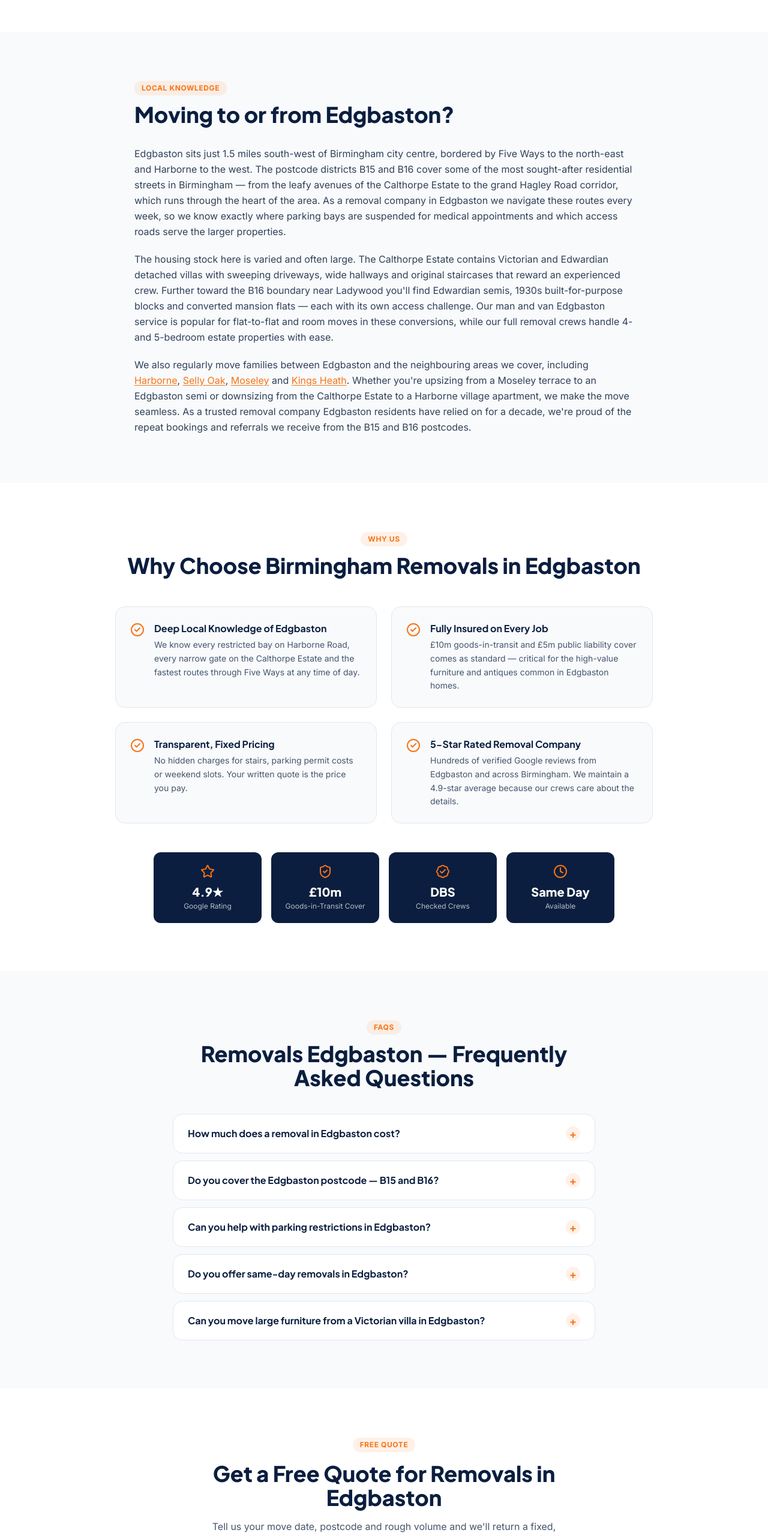
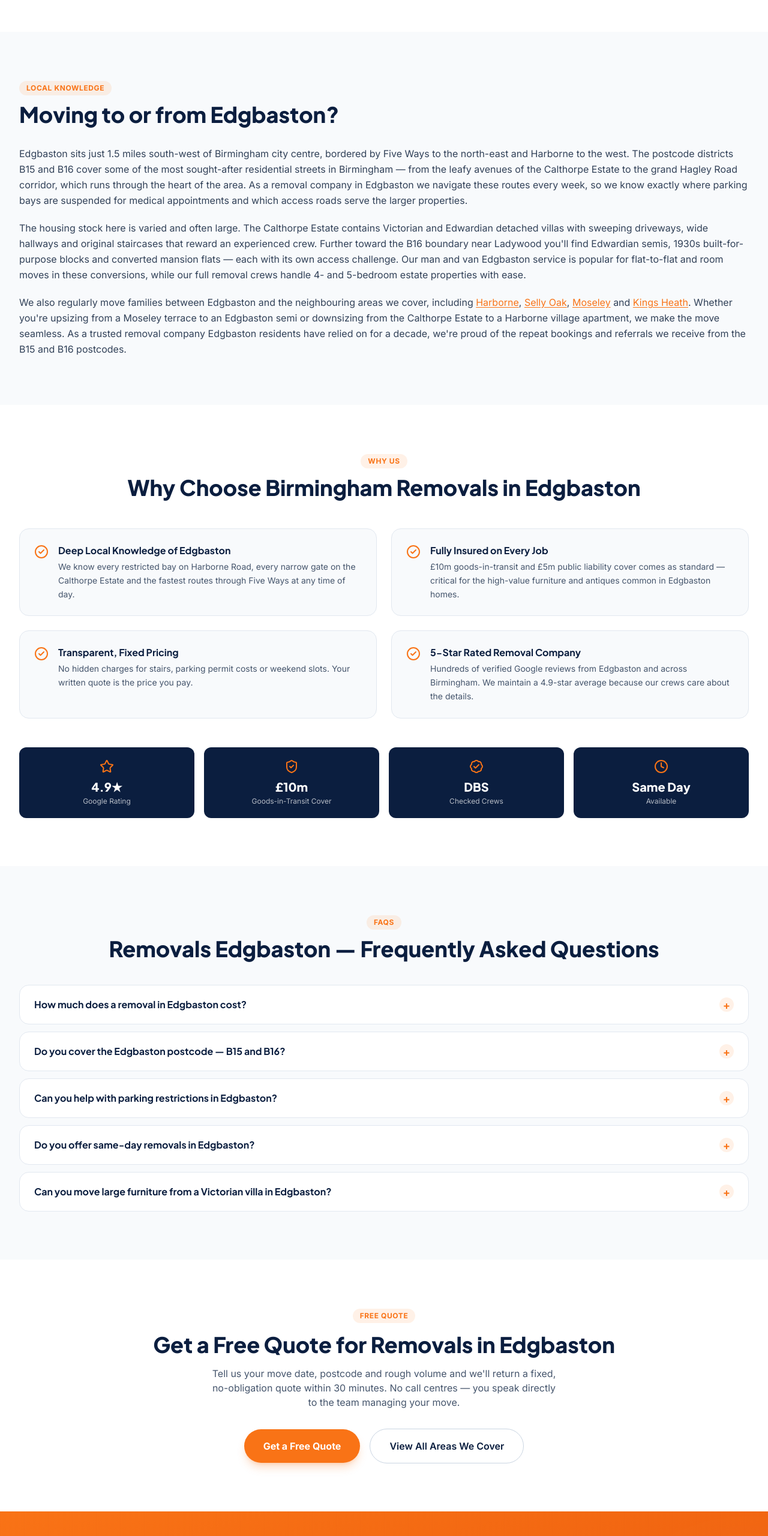
Before and after one commit to atifjan2019/Birmingham-Removals, a Next.js app: page /removals-edgbaston in a window 1280 px wide. Shown: the part 1580-4141 px from the top of the page at 60% size. Built offline with nearby package versions, Linux system fonts and the light colour scheme; no server answers.

Commit message:
Increase max width of local area section for better layout

```diff
--- a/src/app/removals-edgbaston/page.js
+++ b/src/app/removals-edgbaston/page.js
@@ -233,7 +233,7 @@ export default async function RemovalsEdgbastonPage() {
 
       {/* ── Local Area ── */}
       <section className="py-20 bg-slate-50">
-        <div className="max-w-4xl mx-auto px-4 sm:px-6 lg:px-8">
+        <div className="max-w-7xl mx-auto px-4 sm:px-6 lg:px-8">
           <div className="mb-8">
             <span className="inline-block px-3 py-1 rounded-full bg-[#F97316]/10 text-[#F97316] text-xs font-bold uppercase tracking-wider mb-3">
               Local Knowledge
@@ -301,7 +301,7 @@ export default async function RemovalsEdgbastonPage() {
             </h2>
           </div>
 
-          <div className="grid grid-cols-1 sm:grid-cols-2 gap-6 max-w-4xl mx-auto">
+          <div className="grid grid-cols-1 sm:grid-cols-2 gap-6 max-w-7xl mx-auto">
             {whyUs.map(({ title, desc }) => (
               <div key={title} className="flex items-start gap-4 p-6 rounded-2xl bg-slate-50 border border-slate-200">
                 <CheckCircle2 className="w-6 h-6 text-[#F97316] shrink-0 mt-0.5" />
@@ -316,7 +316,7 @@ export default async function RemovalsEdgbastonPage() {
           </div>
 
           {/* Trust stats */}
-          <div className="mt-12 grid grid-cols-2 sm:grid-cols-4 gap-4 max-w-3xl mx-auto">
+          <div className="mt-12 grid grid-cols-2 sm:grid-cols-4 gap-4 max-w-7xl mx-auto">
             {[
               { icon: Star, value: "4.9★", label: "Google Rating" },
               { icon: ShieldCheck, value: "£10m", label: "Goods-in-Transit Cover" },
@@ -335,7 +335,7 @@ export default async function RemovalsEdgbastonPage() {
 
       {/* ── FAQ ── */}
       <section className="py-20 bg-slate-50">
-        <div className="max-w-3xl mx-auto px-4 sm:px-6 lg:px-8">
+        <div className="max-w-7xl mx-auto px-4 sm:px-6 lg:px-8">
           <div className="text-center mb-10">
             <span className="inline-block px-3 py-1 rounded-full bg-[#F97316]/10 text-[#F97316] text-xs font-bold uppercase tracking-wider mb-3">
               FAQs
@@ -368,7 +368,7 @@ export default async function RemovalsEdgbastonPage() {
 
       {/* ── CTA ── */}
       <section className="py-20 bg-white">
-        <div className="max-w-3xl mx-auto px-4 sm:px-6 lg:px-8 text-center">
+        <div className="max-w-7xl mx-auto px-4 sm:px-6 lg:px-8 text-center">
           <span className="inline-block px-3 py-1 rounded-full bg-[#F97316]/10 text-[#F97316] text-xs font-bold uppercase tracking-wider mb-4">
             Free Quote
           </span>
```
